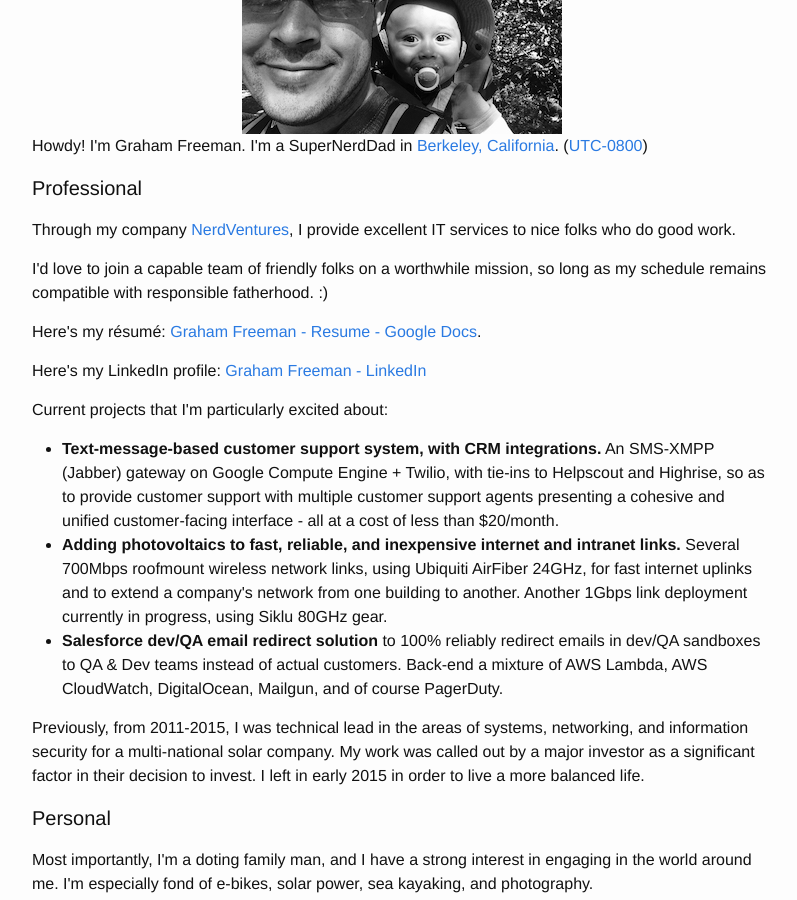
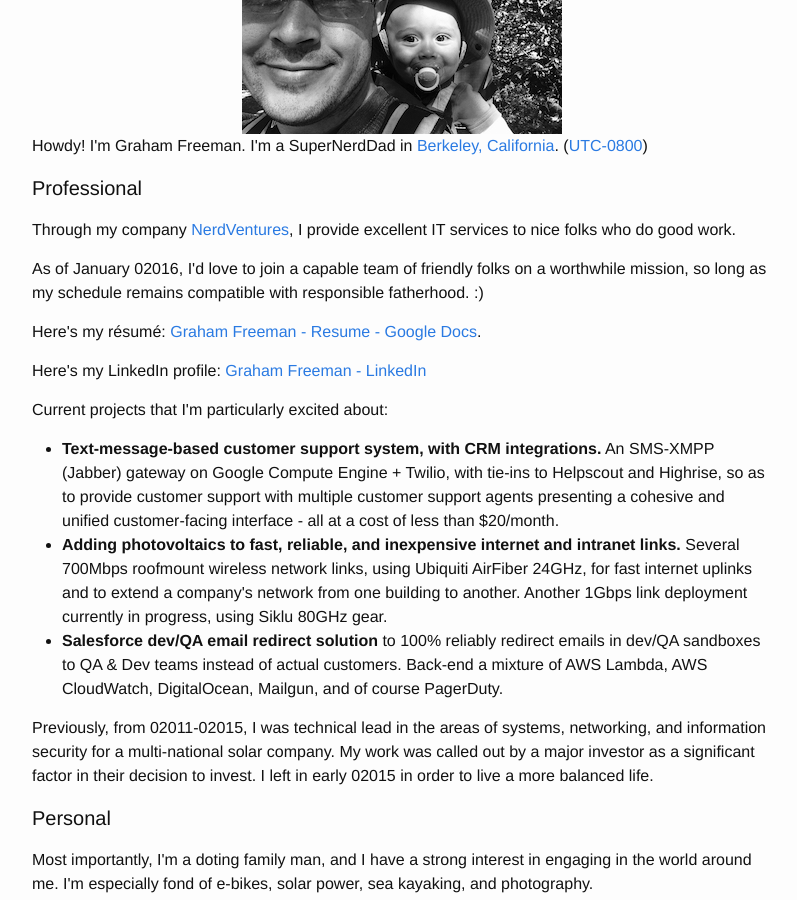
Before and after one commit to gjmf/gjmf.github.io, a Jekyll site: the page built from index.html, in a window 1280 px wide and 900 px high, scrolled down 198 px. Shown: the whole window, without its empty margins (238-1035 px from the left). Built offline with Jekyll 4.4.1, drawn with Linux system fonts in a browser that asks for light colours.

Commit message:
Added first actual blog post, and longnowified dates.

```diff
--- a/index.html
+++ b/index.html
@@ -17,7 +17,7 @@ layout: default
         Through my company <a href="https://nerdventures.com/">NerdVentures</a>, I provide excellent IT services to nice folks who do good work.
         </p>
         <p>
-        I'd love to join a capable team of friendly folks on a worthwhile mission, so long as my schedule remains compatible with responsible fatherhood. :)
+        As of January 02016, I'd love to join a capable team of friendly folks on a worthwhile mission, so long as my schedule remains compatible with responsible fatherhood. :)
         </p>
         <p>Here's my résumé: <a href="https://docs.google.com/document/d/197DtcJc0lWB1dq3ZkTKRlnBmazL8CXNtTUKuT0NV974">Graham Freeman - Resume - Google Docs</a>.
         </p>
@@ -35,7 +35,7 @@ another.  Another 1Gbps link deployment currently in progress, using Siklu 80GHz
 Lambda, AWS CloudWatch, DigitalOcean, Mailgun, and of course PagerDuty.</li>
         </ul>
         <p>
-        Previously, from 2011-2015, I was technical lead in the areas of systems, networking, and information security for a multi-national solar company. My work was called out by a major investor as a significant factor in their decision to invest.  I left in early 2015 in order to live a more balanced life.</p>
+        Previously, from 02011-02015, I was technical lead in the areas of systems, networking, and information security for a multi-national solar company. My work was called out by a major investor as a significant factor in their decision to invest.  I left in early 02015 in order to live a more balanced life.</p>
 <h3 class="page-heading">Personal</h3>
         <p>
         Most importantly, I'm a doting family man, and I have a strong interest in engaging in the world around me.  I'm especially fond of e-bikes, solar power, sea kayaking, and photography.
```
